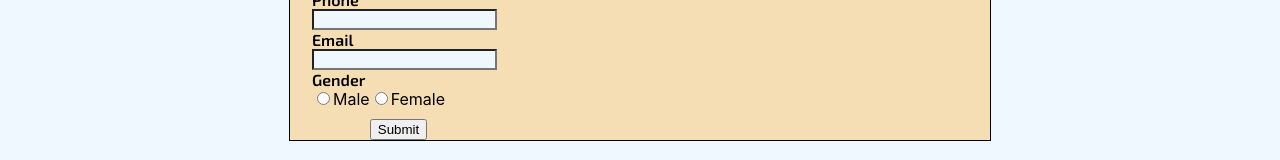
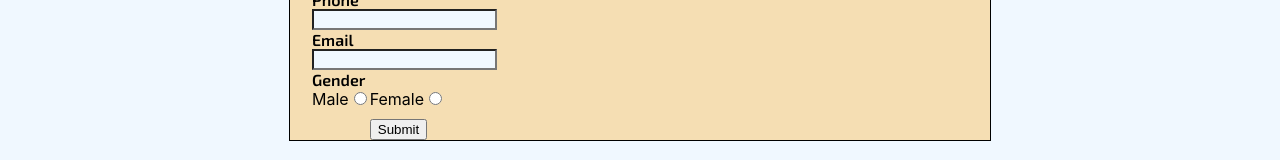
Before and after one commit to dmitruz/hotel-employees, a React (Create React App) app: page / in a window 1280 px wide. Shown: the part 158-318 px from the top of the page. Built offline with nearby package versions, Linux system fonts and the light colour scheme.

Commit message:
checkbox collect data done

```diff
--- a/src/components/EmployeesForm.js
+++ b/src/components/EmployeesForm.js
@@ -1,5 +1,6 @@
 import './EmployeesForm.scss';
 import { useDispatch, useSelector } from 'react-redux';
+
 import { changeName, changeNumber, changeEmail, addEmployee } from '../store';
 import { changeGenderMale, changeGenderFemale } from '../store/slices/formSlice';
 
@@ -29,10 +30,10 @@ const EmployeesForm = () => {
   };
 
   const handleGenderMaleChange = e => {
-    dispatch(changeGenderMale(e.target));
+    dispatch(changeGenderMale(e.target.value));
   };
   const handleGenderFemaleChange = e => {
-    dispatch(changeGenderFemale(e.target));
+    dispatch(changeGenderFemale(e.target.value));
   };
 
   const handleSubmit = e => {
@@ -68,21 +69,23 @@ const EmployeesForm = () => {
             </div>
             <div className="field__gender">
               <label className="label">Gender</label>
+              <label htmlFor="male">Male</label>
               <input
                 type="radio"
-                name="Male"
+                name="male"
                 value={genderMale}
                 onChange={handleGenderMaleChange}
+                id="male"
               />
-              Male
+
+              <label htmlFor="female">Female</label>
               <input
-                checked={false}
                 type="radio"
-                name="female"
+                name="male"
                 value={genderFemale}
                 onChange={handleGenderFemaleChange}
+                id="female"
               />
-              Female
             </div>
           </div>
           <div className="form__submit-btn">
```
